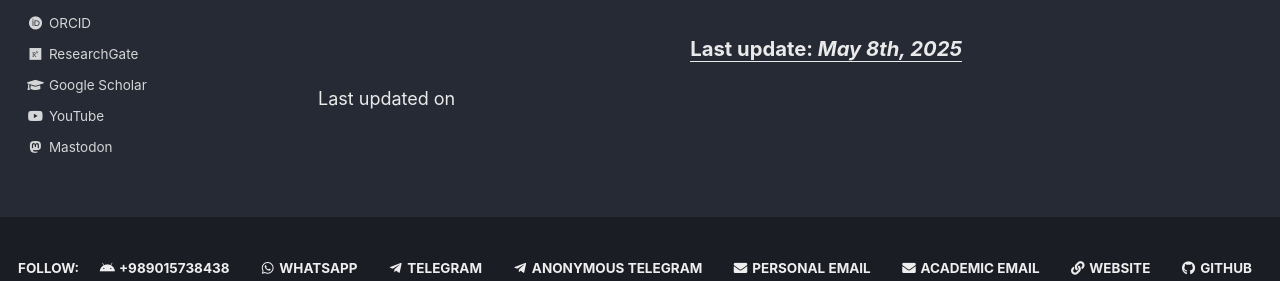
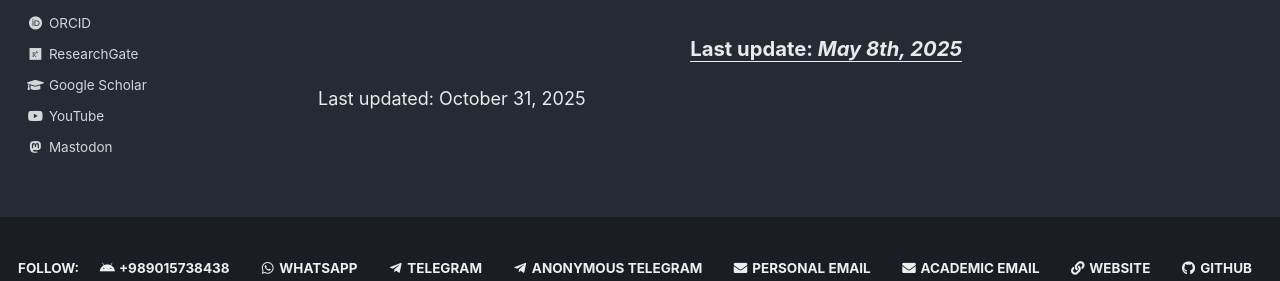
Before and after one commit to MohsenSaroughi/MohsenSaroughi.github.io, a Jekyll site: the page built from _pages/about.md, in a window 1280 px wide and 900 px high, scrolled down 2034 px. Shown: the part 519-800 px from the top of the window. Built offline with Jekyll 4.4.1, drawn with Linux system fonts in a browser that asks for light colours; cached includes are drawn as plain includes.

Commit message:
Update about.md

```diff
--- a/_pages/about.md
+++ b/_pages/about.md
@@ -120,6 +120,6 @@
   <h3 align="right"><b><u> Last update: <i>May 8th, 2025 </i></u></b></h3>
 </p>
 
-<p class="last-modified">
-  Last updated on {{ page.last_modified_at | date: "%B %d, %Y" }}
+<p class="last-updated">
+  Last updated: {{ site.time | date: "%B %d, %Y" }}
 </p>
```
